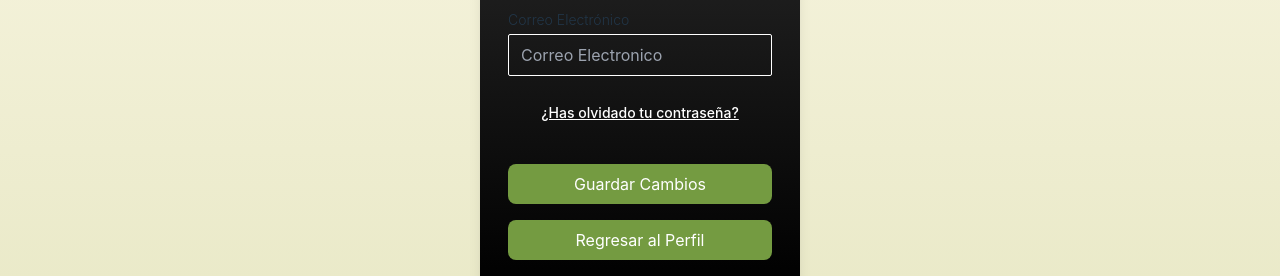
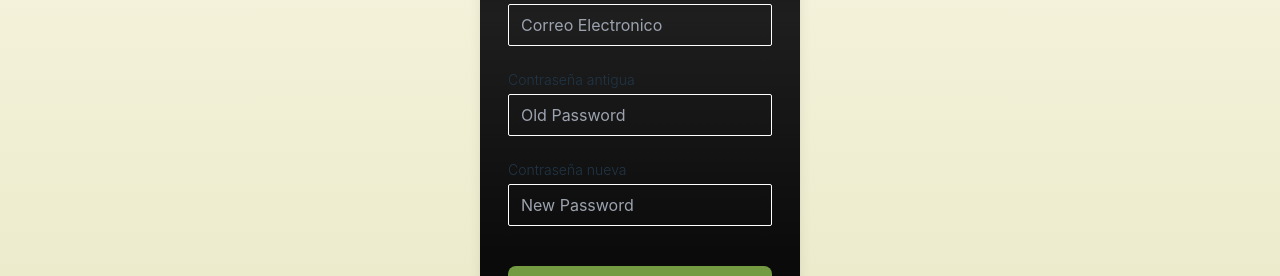
Before and after one commit to CS2031-DBP/proyecto-web-mure, a React (Vite) app: page /edit in a window 1280 px wide. Shown: the part 450-726 px from the top of the page. Built offline with nearby package versions, Linux system fonts and the light colour scheme; no server answers; sample sign-in values are in the browser's storage.

Commit message:
AddDetalles

```diff
--- a/src/pages/Edit.jsx
+++ b/src/pages/Edit.jsx
@@ -137,15 +137,41 @@
                 transition={{ duration: 0.5, delay: 0.2 }}
               />
             </div>
+
+
+
             <div className="col-span-1">
-              <a
-                href="#"
-                onClick={() => navigate("/change-password")}
-                className="text-sm text-white hover:text-color2 underline"
-              >
-                ¿Has olvidado tu contraseña?
-              </a>
+              <label className="block text-sm font-light mb-1 text-left labelLine" >Contraseña antigua </label>
+              <motion.input
+                type="password"
+                id=" "
+                name="  "
+                placeholder="Old Password"
+                value={data.email}
+                onChange={handleChange}
+                className="w-full px-3 py-2 border bg-transparent border-white text-white focus:input-focus focus:outline-none focus:ring-1 focus:ring-white rounded-sm"
+                initial={{ opacity: 0 }}
+                animate={{ opacity: 1 }}
+                transition={{ duration: 0.5, delay: 0.2 }}
+              />
             </div>
+
+              <div className="col-span-1">
+              <label className="block text-sm font-light mb-1 text-left labelLine">Contraseña nueva </label>
+              <motion.input
+                type="password"
+                id=" "
+                name=" "
+                placeholder="New Password"
+                value={data.email}
+                onChange={handleChange}
+                className="w-full px-3 py-2 border bg-transparent border-white text-white focus:input-focus focus:outline-none focus:ring-1 focus:ring-white rounded-sm"
+                initial={{ opacity: 0 }}
+                animate={{ opacity: 1 }}
+                transition={{ duration: 0.5, delay: 0.2 }}
+              />
+            </div>
+
             <div className="col-span-1 ">
               <button
                 type="submit"
```
